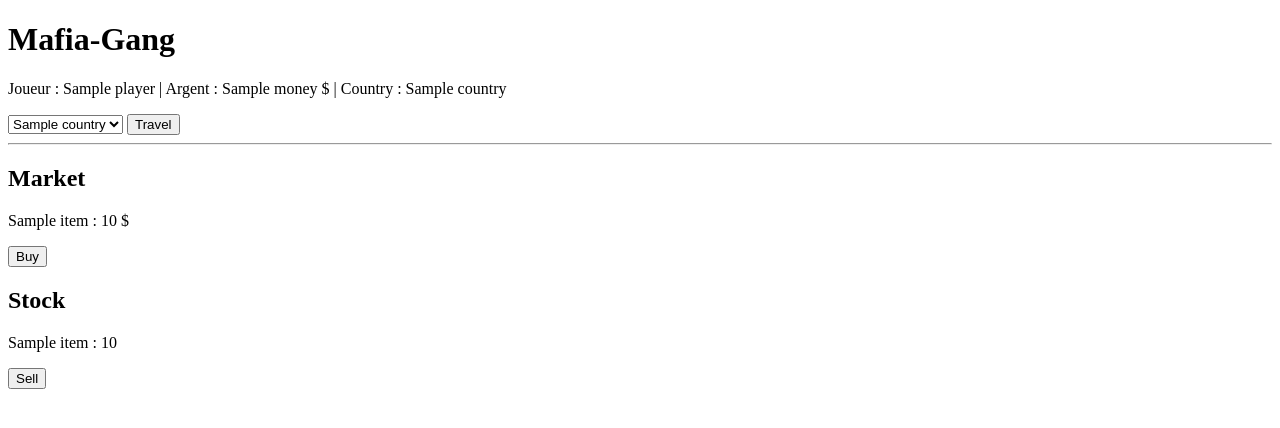
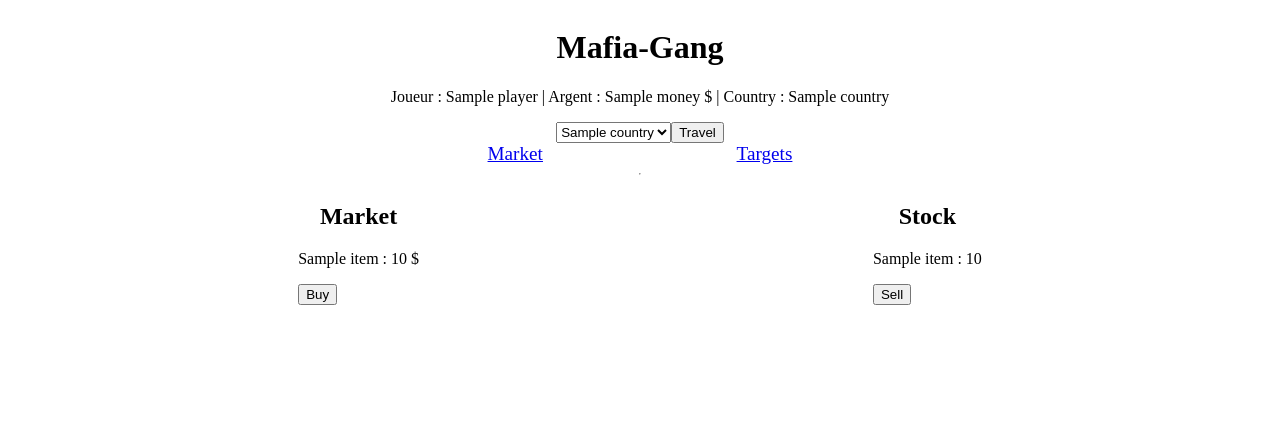
Before and after one commit to carolinebvlt/mafia-gang, a Flask app: template templates/market.html in a window 1280 px wide. Shown: the top 428 px of the page. Run offline with Flask 3, Linux system fonts and the light colour scheme; the template is opened without the code that fills it: most values are stand-ins (such as "Sample title", 1, 10 or a date in 2020).

Commit message:
add style.css

```diff
--- /dev/null
+++ b/static/style.css
@@ -0,0 +1,29 @@
+body {
+    display: flex;
+    flex-direction: column;
+    align-items: center;
+    align-content: center;
+}
+h1, h2 {
+    align-self: center;
+    text-align: center;
+}
+a {
+    font-size: larger;
+}
+#market_page {
+    display: flex;
+    flex-direction: row;
+    width: 90%;
+    justify-content: space-around;
+}
+#travel_form {
+    display: flex;
+    flex-direction: row;
+    justify-content: center;
+}
+#main_nav {
+    display: flex;
+    flex-direction: row;
+    justify-content: space-around;
+}
--- a/templates/base.html
+++ b/templates/base.html
@@ -3,6 +3,7 @@
 
 <head>
     <title>Mafia-Gang</title>
+    <link rel="stylesheet" href="{{ url_for('static', filename='style.css') }}">
 </head>
 
 <body>
@@ -21,7 +22,7 @@
             Country : {{ player["country"] }}
         </p>
 
-        <form action="/travel" method="POST">
+        <form action="/travel" method="POST" id="travel_form">
 
             <select name="travel">
 
@@ -42,6 +43,10 @@
         </form>
 
     {% endif %}
+    <nav id="main_nav">
+        <a href="/market">Market</a>
+        <a href="/targets">Targets</a>
+    </nav>
 
 </header>
 
--- a/templates/market.html
+++ b/templates/market.html
@@ -1,6 +1,10 @@
 {% extends "base.html" %}
 
 {% block content %}
+
+<div id="market_page">
+
+    <div id="div_market">
 
         <h2>Market</h2>
 
@@ -11,13 +15,20 @@
             </p>
 
             <form action="/buy_alcohol" method="POST">
-
-        <button name="alcohol_id" value="{{ item['alcohol_id'] }}" type="submit">Buy</button>
-
+                <button
+                    name="alcohol_id"
+                    value="{{ item['alcohol_id'] }}"
+                    type="submit">
+                    Buy
+                </button>
             </form>
 
         {% endfor %}
 
+    </div>
+
+
+    <div id="div_stock">
 
         <h2>Stock</h2>
 
@@ -26,6 +37,7 @@
             <p>
                 {{ item["name"] }} : {{ item["amount"] }}
             </p>
+
             <form action="/sell_alcohol" method="POST">
                 <button
                     type="submit"
@@ -37,4 +49,8 @@
 
         {% endfor %}
 
+    </div>
+
+</div>
+
 {% endblock %}
--- a/templates/player.html
+++ b/templates/player.html
@@ -2,7 +2,7 @@
 
 
 {% block content %}
-<a href="/market">Market</a>
+
 
 <p>Welcome to your criminal network.</p>
 
```
Also changed, not shown: game.py (+6 -5 lines). Lines whose indentation alone changed are shown as unchanged.
